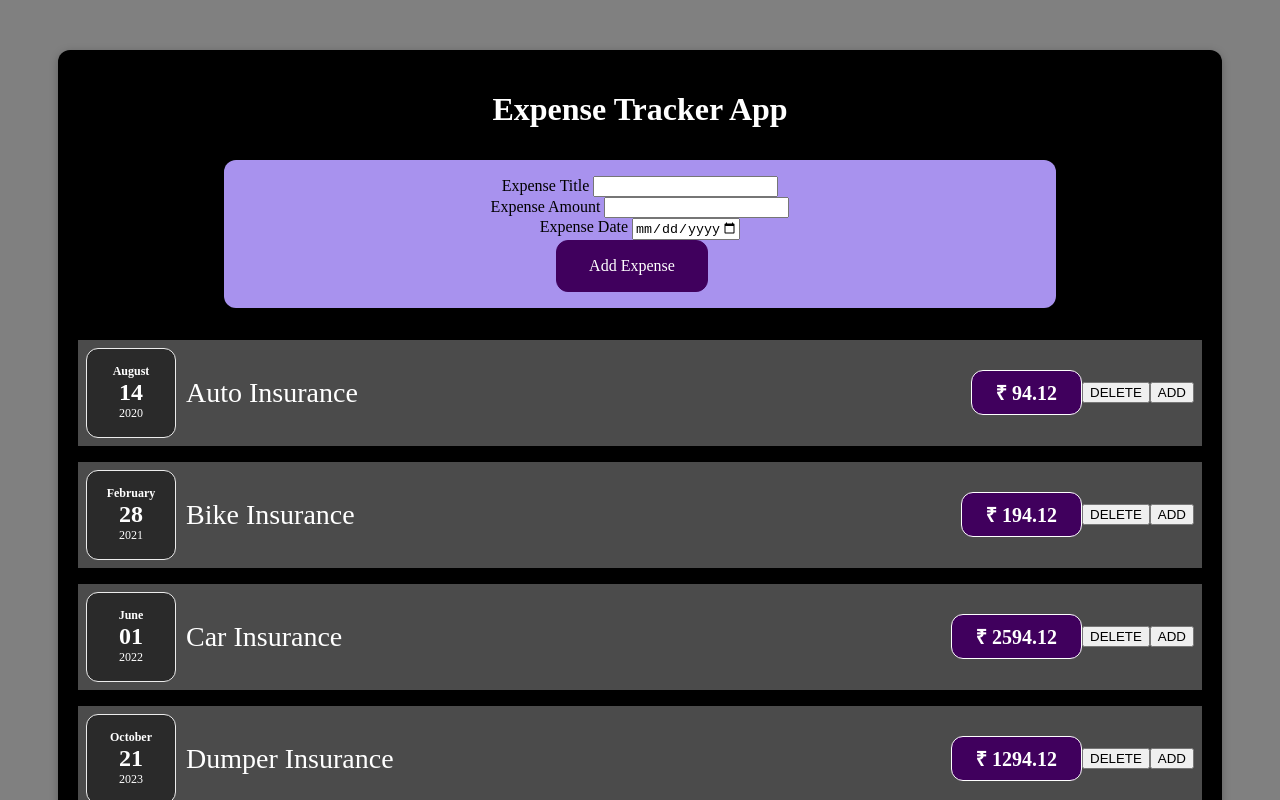
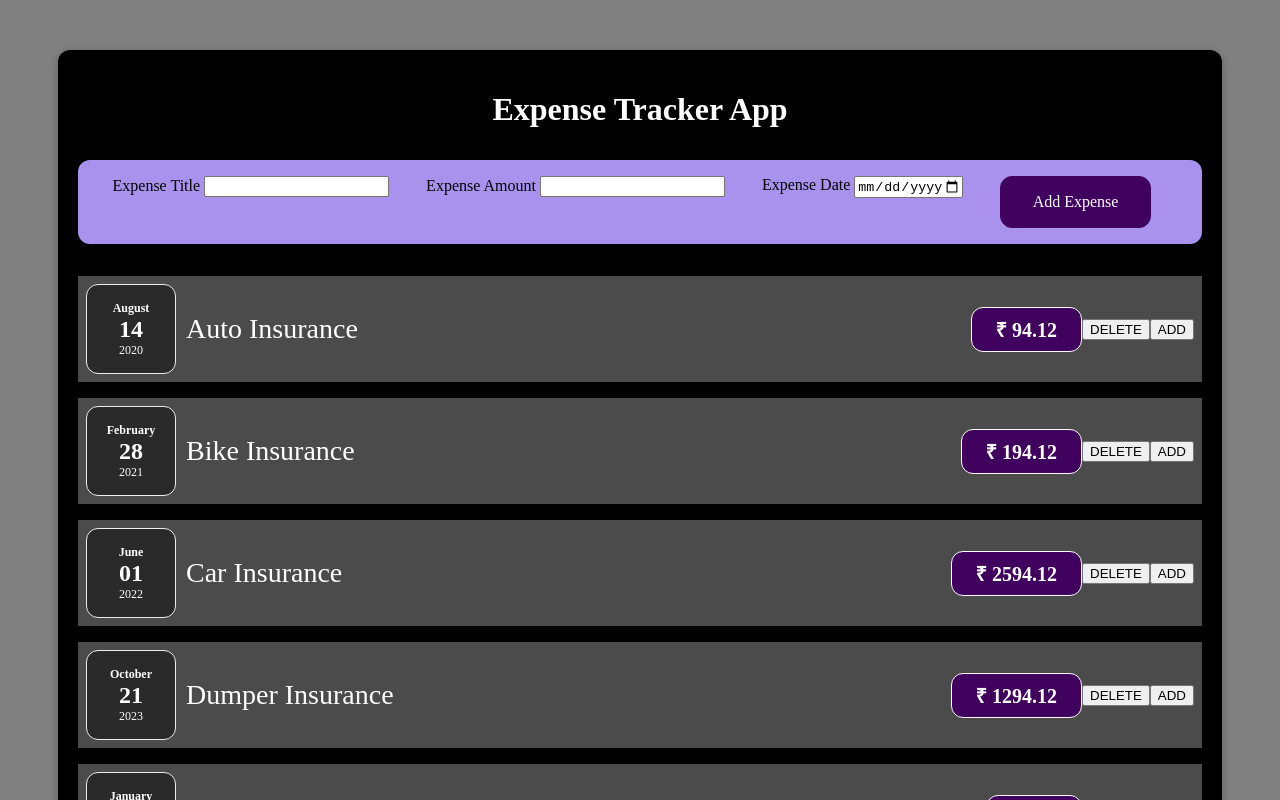
Before and after one commit to CoolShivas/React_Expense_Tracker, a React (Vite) app in the folder expense_tracker_app/: page / in a window 1280 px wide. Shown: the top 800 px of the page. Built offline with nearby package versions, Linux system fonts and the light colour scheme.

Commit message:
UseState_Inside_InputForm

```diff
--- a/expense_tracker_app/src/App.jsx
+++ b/expense_tracker_app/src/App.jsx
@@ -46,9 +46,15 @@ function App() {
     setExpenses(delBtn);
   }
 
+  const handleOnClickAdd = (dataNew) => {
+    console.log(`Everthing is entered ${dataNew}`);
+    setExpenses([...valExpenses, dataNew]);
+  }
+
+
   return <Card>
     <AppName></AppName>
-    <NewExp></NewExp>
+    <NewExp handleOnClickAddABC={handleOnClickAdd}></NewExp>
     <IndividualExpense
       // expensesABC={expenses}
       expensesABC={valExpenses}
--- a/expense_tracker_app/src/NewExpenses/ExpenseForm.jsx
+++ b/expense_tracker_app/src/NewExpenses/ExpenseForm.jsx
@@ -1,46 +1,65 @@
+import { useState } from "react";
+import styles from "./ExpenseForm.module.css";
 
+const ExpenseForm = ({ saveDetailsOfNewExpABC }) => {
 
-const ExpenseForm = () => {
+    const [valTitle, setTitle] = useState('');
+    const [valAmount, setAmount] = useState('');
+    const [valDate, setDate] = useState('');
 
     const handlerOnTitle = (event) => {
         console.log(event.target.value);
+        setTitle(event.target.value);
     }
 
     const handlerOnAmount = (event) => {
         console.log(event.target.value);
+        setAmount(event.target.value);
     }
 
     const handlerOnDate = (event) => {
         console.log(event.target.value);
+        setDate(event.target.value);
     }
 
-    const handlerOnSubmitForm = () => {
-        console.log("title , amount and date is eneter")
+    const handlerOnSubmitForm = (event) => {
+        event.preventDefault();
+        console.log('Eneter')
+        const newExpData = {
+            title: valTitle,
+            amount: valAmount,
+            date: new Date(valDate),
+        }
+        saveDetailsOfNewExpABC(newExpData);
+        setTitle('');
+        setAmount('');
+        setDate('');
+
     }
 
+
     return <form action="#" onSubmit={handlerOnSubmitForm}>
-        <div className="new_expense_controls">
-            <div className="new_expense_control">
-                <label htmlFor="expenseTitle"> Expense Title </label>
-                <input type="text" id="expenseTitle" onChange={handlerOnTitle} />
+        <div className={styles.new_expense_controls}>
+            <div className={styles.new_expense_control}>
+                <label> Expense Title </label>
+                <input type="text" onChange={handlerOnTitle} value={valTitle} />
             </div>
 
-            <div className="new_expense_control">
-                <label htmlFor="expenseAmount"> Expense Amount </label>
-                <input type="number" id="expenseAmount" min={0.01} step={0.01} onChange={handlerOnAmount} />
+            <div className={styles.new_expense_control}>
+                <label> Expense Amount </label>
+                <input type="number" min="0.1" step="0.1" onChange={handlerOnAmount} value={valAmount} />
             </div>
 
-            <div className="new_expense_control">
-                <label htmlFor="expenseDate"> Expense Date </label>
-                <input type="date" id="expenseDate" min="2019-01-01" max="2022-12-31" onChange={handlerOnDate} />
+            <div className={styles.new_expense_control}>
+                <label> Expense Date </label>
+                <input type="date" min="2019-01-01" max="2022-12-31" onChange={handlerOnDate} value={valDate} />
             </div>
 
-            <div className="new_expense_actions">
+            <div className={styles.new_expense_actions}>
                 <button type="submit"> Add Expense </button>
             </div>
         </div>
     </form>
-
 }
 
 export default ExpenseForm;
--- a/expense_tracker_app/src/NewExpenses/ExpenseForm.module.css
+++ b/expense_tracker_app/src/NewExpenses/ExpenseForm.module.css
@@ -0,0 +1,33 @@
+.new_expense_controls {
+    background-color: #a892ee;
+    padding: 1rem;
+    margin: 2rem auto;
+    border-radius: 12px;
+    box-shadow: 0 1px 8px rgba(0, 0, 0, 0.25);
+
+    display: flex;
+    flex-direction: row;
+    justify-content: space-around;
+}
+
+.new_expense_actions button {
+    font: inherit;
+    cursor: pointer;
+    padding: 1rem 2rem;
+    border: 1px solid #40005d;
+    background-color: #40005d;
+    color: white;
+    border-radius: 12px;
+    margin-right: 1rem;
+}
+
+.new_expense button:hover,
+.new_expense button:active {
+    background-color: #510674;
+    border-color: #510674;
+}
+
+.new_expense button.alternative:hover,
+.new_expense button.alternative:active {
+    background-color: #ddb3f8;
+}
--- a/expense_tracker_app/src/NewExpenses/NewExp.jsx
+++ b/expense_tracker_app/src/NewExpenses/NewExp.jsx
@@ -1,9 +1,18 @@
 import ExpenseForm from "./ExpenseForm";
-import styles from "./NewExp.module.css";
 
-const NewExp = () => {
-    return <div className={styles.new_expense}>
-        <ExpenseForm></ExpenseForm>
+
+const NewExp = ({ handleOnClickAddABC }) => {
+
+    const saveDetailsOfNewExp = (enteredData) => {
+        const dataNew = {
+            ...enteredData,
+            id: Math.random().toString(),
+        }
+        handleOnClickAddABC(dataNew)
+    }
+
+    return <div>
+        <ExpenseForm saveDetailsOfNewExpABC={saveDetailsOfNewExp}></ExpenseForm>
     </div>
 }
 
--- a/expense_tracker_app/src/NewExpenses/NewExp.module.css
+++ /dev/null
@@ -1,32 +0,0 @@
-.new_expense {
-    background-color: #a892ee;
-    padding: 1rem;
-    margin: 2rem auto;
-    width: 50rem;
-    max-width: 95%;
-    border-radius: 12px;
-    text-align: center;
-    box-shadow: 0 1px 8px rgba(0, 0, 0, 0.25);
-}
-
-.new_expense button {
-    font: inherit;
-    cursor: pointer;
-    padding: 1rem 2rem;
-    border: 1px solid #40005d;
-    background-color: #40005d;
-    color: white;
-    border-radius: 12px;
-    margin-right: 1rem;
-}
-
-.new_expense button:hover,
-.new_expense button:active {
-    background-color: #510674;
-    border-color: #510674;
-}
-
-.new_expense button.alternative:hover,
-.new_expense button.alternative:active {
-    background-color: #ddb3f8;
-}
```
